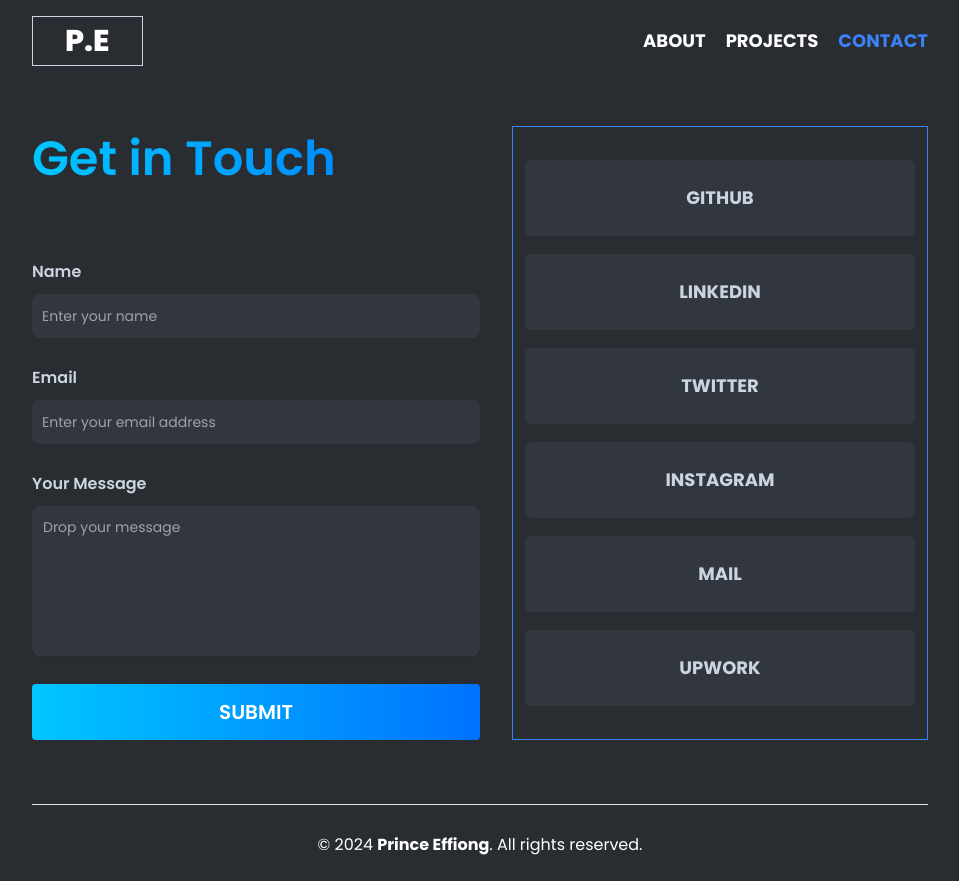
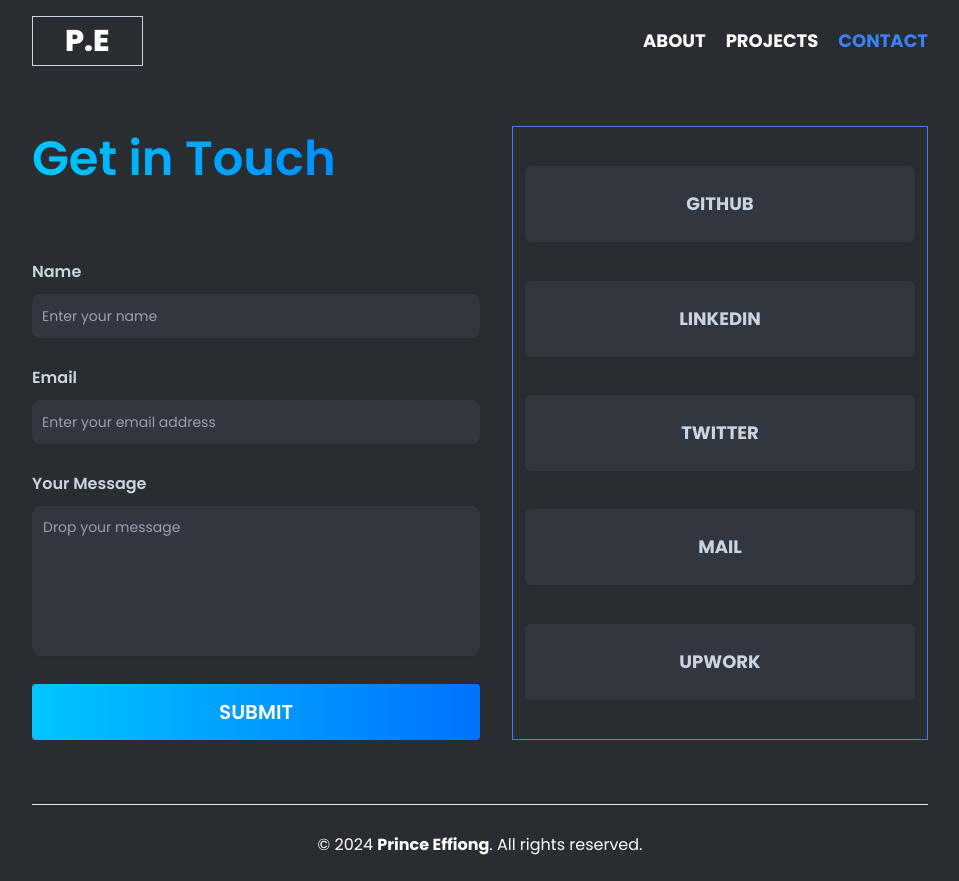
Before and after one commit to codes001/prince-effiong, a React (Vite) app: page /contact in a window 1280 px wide. Shown: the whole page, without its empty margins (160-1119 px from the left). Built offline with nearby package versions, Linux system fonts and the light colour scheme.

Commit message:
Make I push fess

```diff
--- a/src/constants/index.js
+++ b/src/constants/index.js
@@ -158,11 +158,7 @@ export const socialLinks = [
     iconUrl: twitter,
     link: 'https://www.twitter.com/_effiong_prince',
   },
-  {
-    name: 'Instagram',
-    iconUrl: twitter,
-    link: 'https://www.instagram.com/effiong_prince_',
-  },
+
   {
     name: 'Mail',
     iconUrl: twitter,
--- a/src/pages/Contact.jsx
+++ b/src/pages/Contact.jsx
@@ -137,7 +137,7 @@ const Contact = () => {
         </form>
       </div>
 
-      <div className='lg:w-1/2 grid gap-4 py-8 px-3 place-items-center w-full border border-blue-500'>
+      <div className='lg:w-1/2 grid gap-2 py-6 px-3 place-items-center w-full border border-blue-500'>
         {socialLinks.map((link, index) => (
           <div
             key={link.name}
```
